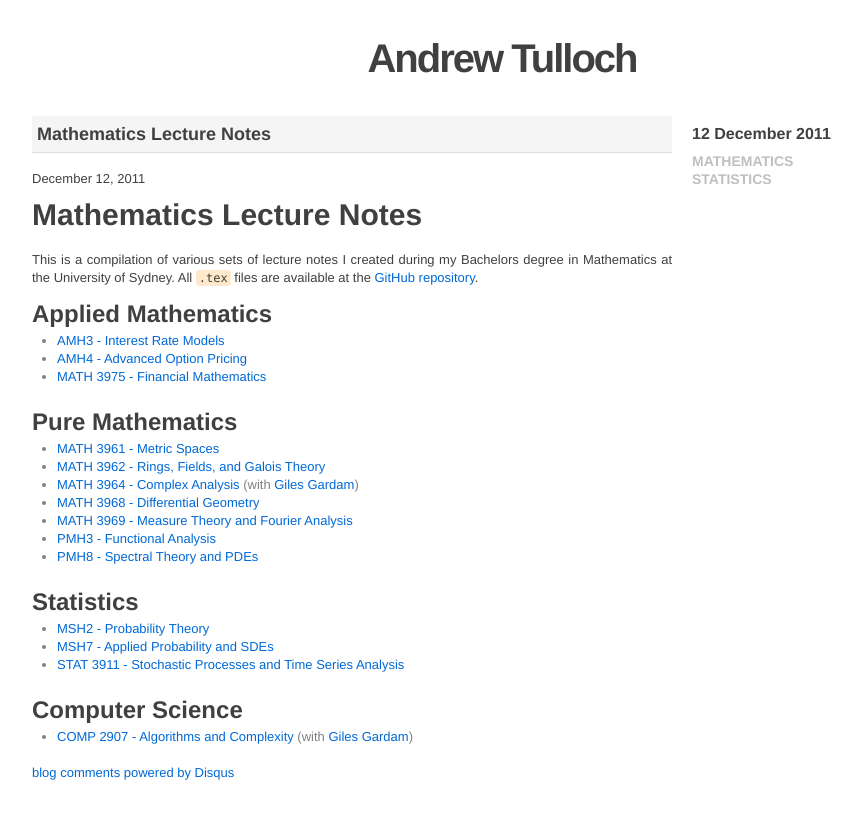
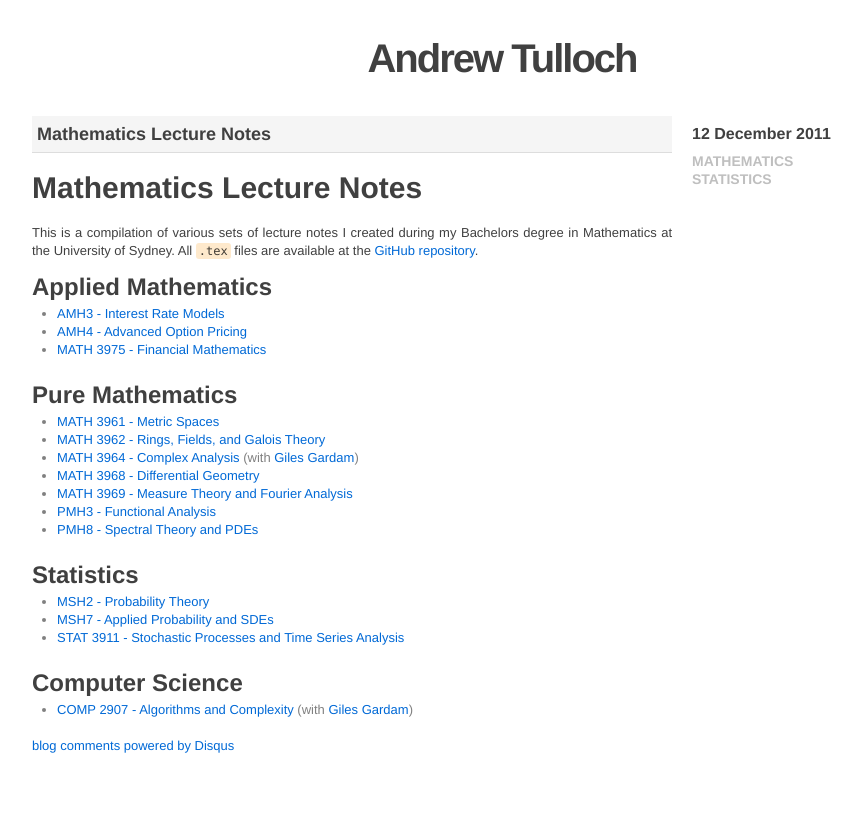
Before and after one commit to ajtulloch/ajtulloch.github.com, a Jekyll site: the page built from _posts/2011-12-12-mathematics-lecture-notes.md, in a window 1280 px wide. Shown: the top 819 px of the page, without its empty margins (138-1000 px from the left). Built offline with Jekyll 4.4.1, drawn with Linux system fonts in a browser that asks for light colours; comment, search, counter and statistics services are not loaded.

Commit message:
Updated post template to not have superfluous date

```diff
--- a/_layouts/post.html
+++ b/_layouts/post.html
@@ -1,6 +1,6 @@
 ---
 layout: default
 ---
-<p class="date">{{ page.date | date: "%B %e, %Y" }}</p>
+
 <h1>{{ page.title }}</h1>
 {{ content }}
```
